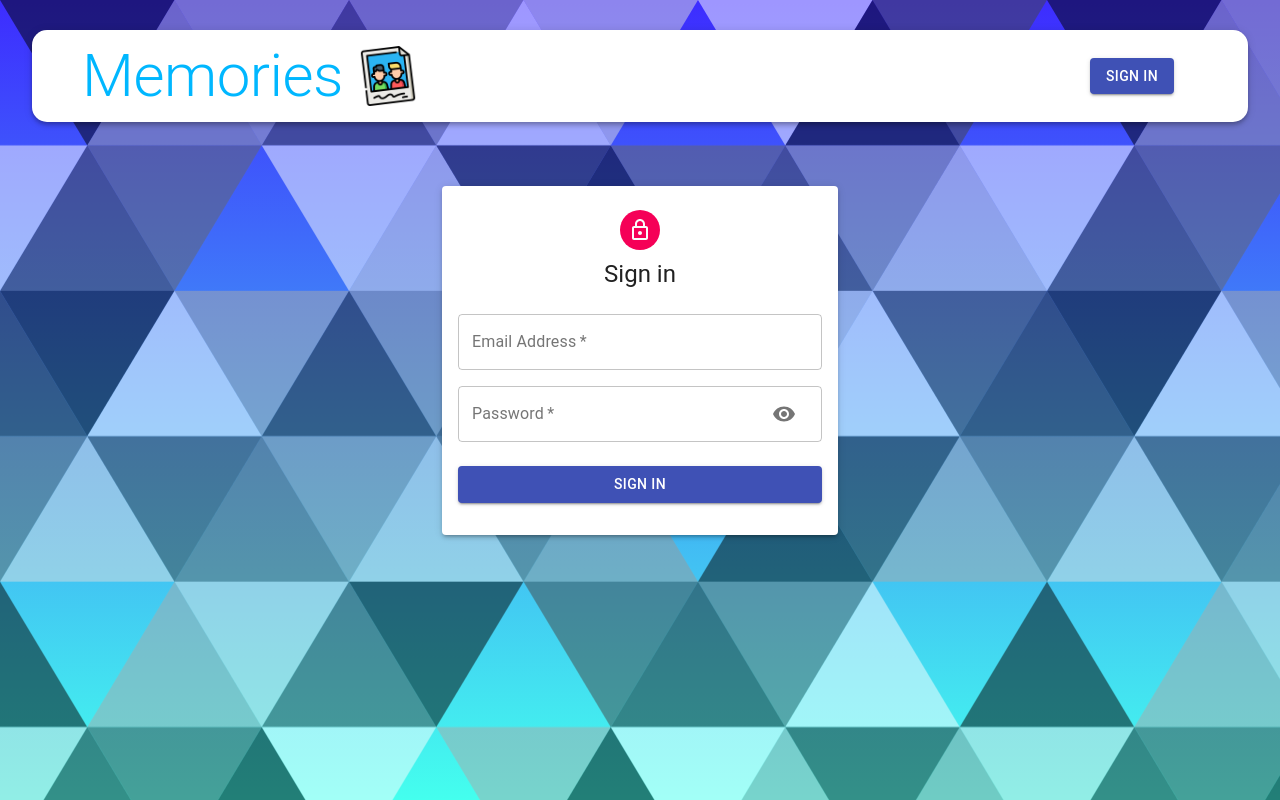
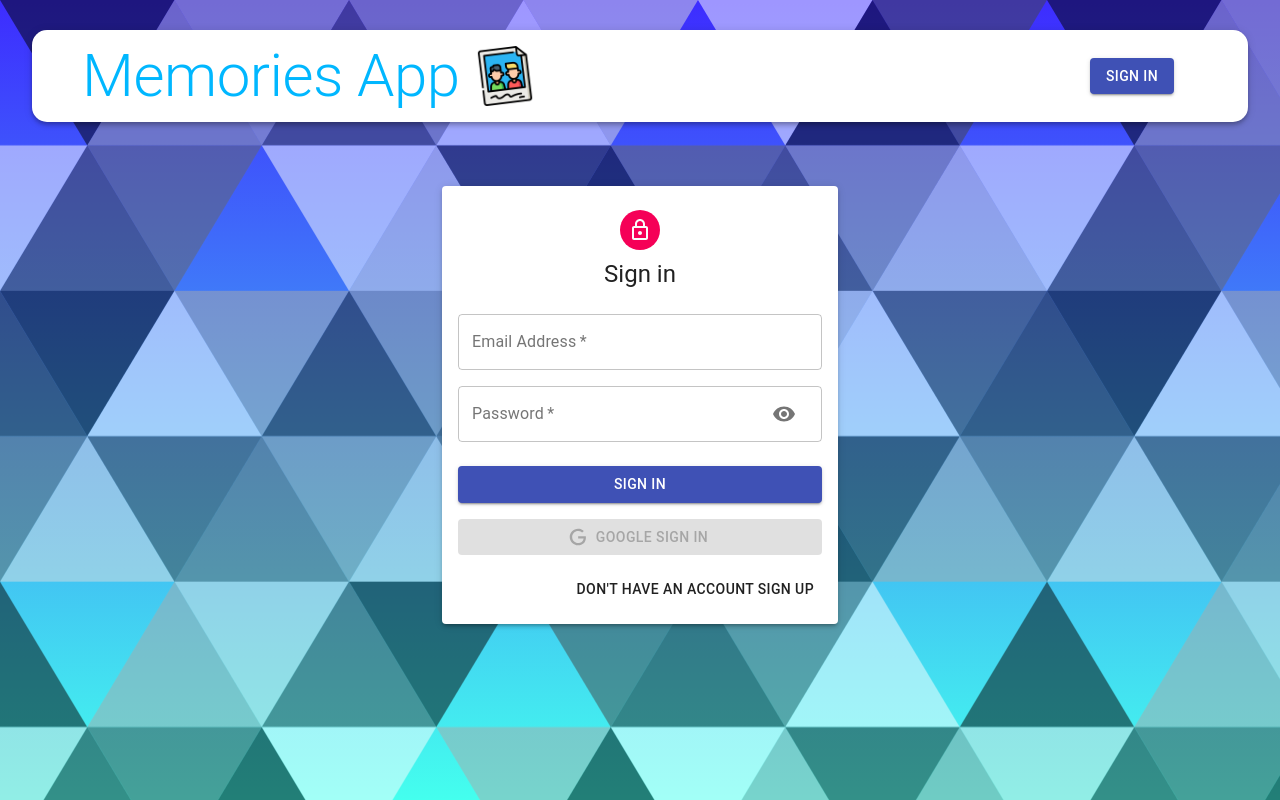
Before and after one commit to obomheire/memories-app-server, a React (Create React App) app in the folder client/: page /auth in a window 1280 px wide. Built offline with nearby package versions, Linux system fonts and the light colour scheme; no server answers.

Commit message:
Google Auth Added

```diff
--- a/client/src/components/Auth/Auth.js
+++ b/client/src/components/Auth/Auth.js
@@ -2,7 +2,8 @@
 // import { useDispatch } from 'react-redux';
 import { Avatar, Button, Paper, Grid, Typography, Container} from '@material-ui/core';
 // import { useHistory } from 'react-router-dom';
-// import { GoogleLogin } from 'react-google-login';
+import { GoogleLogin } from 'react-google-login';
+import Icon from './Icon'
 import LockOutlinedIcon from '@material-ui/icons/LockOutlined';
 import useStyles from './styles';
 import Input from './Input'
@@ -10,18 +11,34 @@
 
     const Auth = () => {
 
+
+      const GOOGLE_ID = process.env.REACT_APP_GOOGLE_ID;
       const classes = useStyles()
+      const [showPassword, setShowPassword] = useState(false);
+      const [isSignUp, setIsSignup] = useState(false)
 
-      const [showPassword, setShowPassword] = useState(false);
       const handleShowPassword = () => setShowPassword((prevShowPassword) => !prevShowPassword)
-
-      const isSignup = false
 
       const handleSubmit = () => {
 
       }
       const handleChange = () => {
 
+      }
+
+      const switchMode = () => {
+        setIsSignup((prevIsSignup) => !prevIsSignup);
+        handleShowPassword(false);
+      };
+
+
+      const googleSuccess = (res) => {
+        console.log(res)
+      }
+
+      const googleFailure = (error) => {
+        console.log(error)
+        console.log('Google Sign In was unsuccessful, Please try again later!')
       }
 
 
@@ -31,10 +48,10 @@
       <Avatar className={classes.avatar}>
         <LockOutlinedIcon />
       </Avatar>
-      <Typography component="h1" variant="h5">{ isSignup ? 'Sign up' : 'Sign in' }</Typography>
+      <Typography component="h1" variant="h5">{ isSignUp ? 'Sign up' : 'Sign in' }</Typography>
       <form className={classes.form} onSubmit={handleSubmit}>
         <Grid container spacing={2}>
-          { isSignup && (
+          { isSignUp && (
           <>
             <Input name="firstName" label="First Name" handleChange={handleChange} autoFocus half />
             <Input name="lastName" label="Last Name" handleChange={handleChange} half />
@@ -42,11 +59,29 @@
           )}
           <Input name="email" label="Email Address" handleChange={handleChange} type="email" />
           <Input name="password" label="Password" handleChange={handleChange} type={showPassword ? 'text' : 'password'} handleShowPassword={handleShowPassword} />
-          { isSignup && <Input name="confirmPassword" label="Repeat Password" handleChange={handleChange} type="password" /> }
+          { isSignUp && <Input name="confirmPassword" label="Repeat Password" handleChange={handleChange} type="password" /> }
         </Grid>
         <Button type="submit" fullWidth variant="contained" color="primary" className={classes.submit}>
-          { isSignup ? 'Sign Up' : 'Sign In' }
+          { isSignUp ? 'Sign Up' : 'Sign In' }
         </Button>
+        <GoogleLogin
+            clientId={GOOGLE_ID}
+            render={(renderProps) => (
+              <Button className={classes.googleButton} color="primary" fullWidth onClick={renderProps.onClick} disabled={renderProps.disabled} startIcon={<Icon />} variant="contained">
+                Google Sign In
+              </Button>
+            )}
+            onSuccess={googleSuccess}
+            onFailure={googleFailure}
+            cookiePolicy="single_host_origin"
+          />
+        <Grid container justifyContent='flex-end'>
+          <Grid item>
+            <Button onClick={switchMode}>
+              {isSignUp ? 'Already have an account? Sign In' : "Don't have an account Sign Up"}
+            </Button>
+          </Grid>
+        </Grid>
       </form>
      </Paper>
     </Container>
--- /dev/null
+++ b/client/src/components/Auth/Icon.js
@@ -0,0 +1,12 @@
+import React from 'react';
+
+const icon = () => (
+  <svg style={{ width: '20px', height: '20px' }} viewBox="0 0 24 24">
+    <path
+      fill="currentColor"
+      d="M21.35,11.1H12.18V13.83H18.69C18.36,17.64 15.19,19.27 12.19,19.27C8.36,19.27 5,16.25 5,12C5,7.9 8.2,4.73 12.2,4.73C15.29,4.73 17.1,6.7 17.1,6.7L19,4.72C19,4.72 16.56,2 12.1,2C6.42,2 2.03,6.8 2.03,12C2.03,17.05 6.16,22 12.25,22C17.6,22 21.5,18.33 21.5,12.91C21.5,11.76 21.35,11.1 21.35,11.1V11.1Z"
+    />
+  </svg>
+);
+
+export default icon;
--- a/client/src/components/Navbar/Navbar.js
+++ b/client/src/components/Navbar/Navbar.js
@@ -10,7 +10,7 @@
   return (
     <AppBar className={classes.appBar} position='static' color='inherit'>
     <div className={classes.brandContainer}>
-    <Typography component={Link} to='/' className={classes.heading}  variant='h2' align='center'>Memories</Typography>
+    <Typography component={Link} to='/' className={classes.heading}  variant='h2' align='center'>Memories App</Typography>
       <img className={classes.image} src={memories} alt="memories" height='60' />
     </div>
     <Toolbar className={classes.toolbar}>
```
Also changed, not shown: 1 other file (tests, documents, lock files or other folders).
